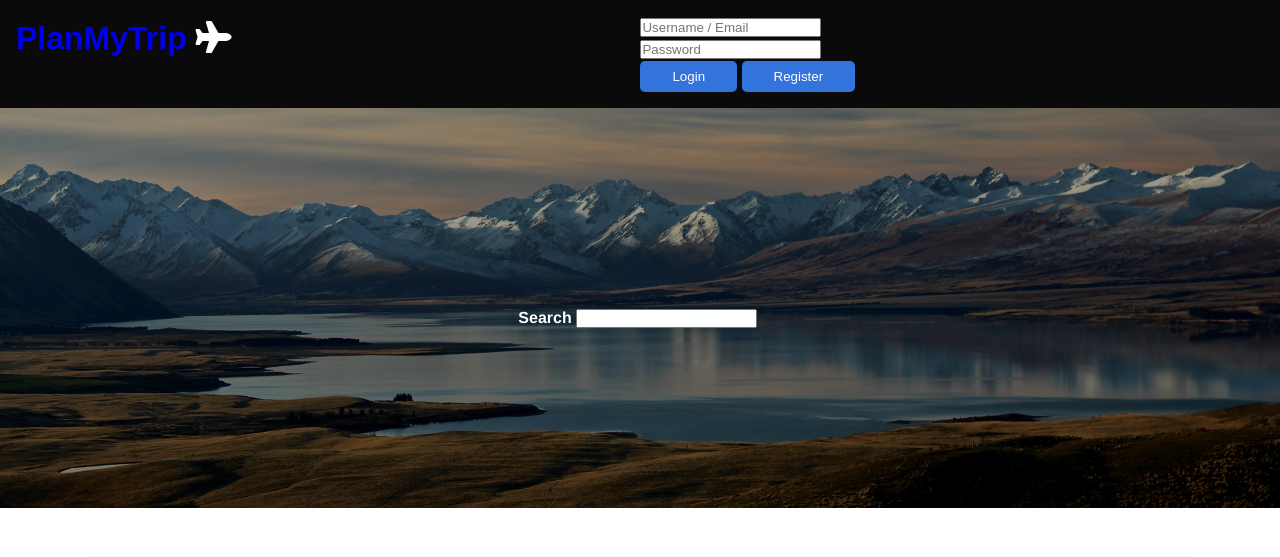
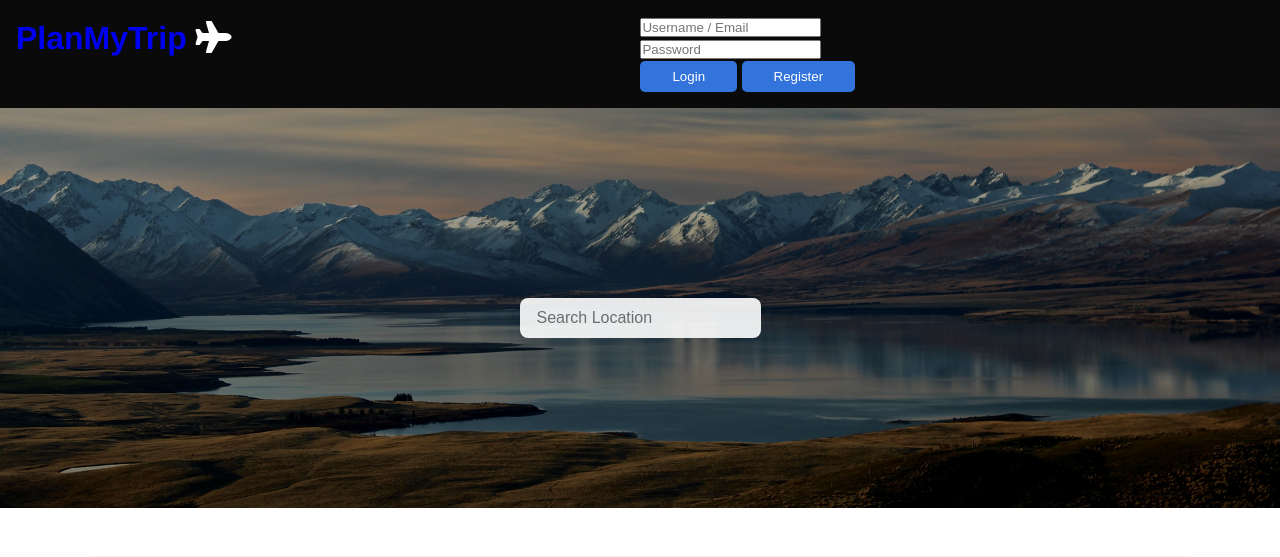
Before and after one commit to SuperMario80/PlanMyTrip, a PHP site: page / in a window 1280 px wide. Shown: the top 557 px of the page. Run offline with PHP 8.4, Linux system fonts and the light colour scheme; some libraries are stand-ins or nearby versions.

Commit message:
styling updated location.htmlb etc

```diff
--- a/css/style.css
+++ b/css/style.css
@@ -171,7 +171,7 @@ p {
   max-width: 1100px;
   margin: auto;
   /* padding: 0 2 rem; */
-  /* overflow: hidden; */
+  overflow: hidden;
 }
 
 
@@ -211,23 +211,47 @@ figure .image img {
   justify-content: space-around;
 }
 
-.dropdown-item {
+/* .dropdown-item {
   display: flex;
   align-items: center;
   height: 60px;
   cursor: pointer;
-}
+} */
 
-.dropdown-item img {
+/* .dropdown-item img {
   height: 50px;
   margin-right: 10px;
+} */
+
+.input, .textarea {
+
+  align-items: center;
+  border: 1px solid transparent;
+  border-radius: 8px;
+  box-shadow: none;
+  display: inline-flex;
+  font-size: 1rem;
+  height: 2.5em;
+  justify-content: flex-start;
+  opacity: 0.9;
+  /* line-height: 1; */
+  padding: 1rem;
+
+
+   /* padding-bottom: calc(0.5em - 1px);
+  padding-left: calc(0.75em - 1px);
+  padding-right: calc(0.75em - 1px);
+  padding-top: calc(0.5em - 1px);  */
+  position: relative;
+  vertical-align: top;
 }
 
 
+
 .dropdown {
-  display: inline-flex;
+  display: flex;
   position: relative;
-  vertical-align: bottom;
+  /* vertical-align: bottom; */
 }
 
 .dropdown.is-active .dropdown-menu, .dropdown.is-hoverable:hover .dropdown-menu {
@@ -242,7 +266,7 @@ figure .image img {
   padding-top: 4px;
   position: absolute;
   top: 100%;
-  z-index: 20;
+  /* z-index: 20; */
 }
 
 .dropdown-content {
@@ -265,7 +289,8 @@ figure .image img {
 a.dropdown-item,
 button.dropdown-item {
   padding-right: 3rem;
-  text-align: inherit;
+  text-align: start;
+  /* align-items: left; */
   white-space: nowrap;
   width: 100%;
 }
@@ -274,6 +299,7 @@ a.dropdown-item:hover,
 button.dropdown-item:hover {
   background-color: whitesmoke;
   color: #0a0a0a;
+  cursor: pointer;
 }
 
 a.dropdown-item.is-active,
--- a/html/foot.html.php
+++ b/html/foot.html.php
@@ -1,18 +1,11 @@
- <footer class="mt-5 p-3 text-center bg-light">
-    PlanMyTrip &copy;
-  </footer>
+      <footer class="mt-5 p-3 text-center bg-light">
+        PlanMyTrip &copy;
+      </footer>
 
 
-  <!-- <script src="https://cdnjs.cloudflare.com/ajax/libs/popper.js/1.12.3/umd/popper.min.js" integrity="sha384-vFJXuSJphROIrBnz7yo7oB41mKfc8JzQZiCq4NCceLEaO4IHwicKwpJf9c9IpFgh" crossorigin="anonymous"></script> -->
-  <!-- <script src="https://maxcdn.bootstrapcdn.com/bootstrap/4.0.0-beta.2/js/bootstrap.min.js" integrity="sha384-alpBpkh1PFOepccYVYDB4do5UnbKysX5WZXm3XxPqe5iKTfUKjNkCk9SaVuEZflJ" crossorigin="anonymous"></script> -->
-
-   <script src="js/utils.js"></script>
-   <script src="js/autocomplete.js"></script>
-   <script src="js/app.js"></script>
-
-  <!-- <script src="js/triposotest.js"></script>
-  <script src="js/uitest2.js"></script>
-  <script src="js/apptest.js"></script> -->
-  </div>
+    </div>
+    <script src="js/utils.js?<?php echo time(); ?>"></script>
+    <script src="js/autocomplete.js?<?php echo time(); ?>"></script>
+    <script src="js/app.js?<?php echo time(); ?>"></script>
   </body>
 </html>
--- a/html/head.html.php
+++ b/html/head.html.php
@@ -14,7 +14,7 @@
       rel="stylesheet"
       href="https://cdnjs.cloudflare.com/ajax/libs/bulma/0.7.5/css/bulma.css"
     /> -->
-    <link rel="stylesheet" href="css/style.css" />
+    <link rel="stylesheet" href="css/style.css?<?php echo time(); ?>" />
     </head>
     <body>
         <div id="navbar">
--- a/html/pointOfInterest.html.php
+++ b/html/pointOfInterest.html.php
@@ -50,7 +50,7 @@
 
       <?php foreach ($selectedPoi as $poi) : ?>
 <div class="notification is-primary">
-            <div class="">#<?= $poi->getId() ?> |  Location #<?= $poi->getIdLocation() ?> |
+            <div class="">Location#<?= $poi->getIdLocation() ?> |  #<?= $poi->getId() ?> |
                 <a href="<?= htmlSpecialChars($poi->getPoiMap()) ?>" target="_blank"> <?= htmlSpecialChars($poi->getPoiName()) ?> |  </a>
                 <a href="<?= htmlSpecialChars($poi->getInfoLink()) ?>" target="_blank">Map</a>
               |  <?= htmlSpecialChars($poi->getCity()) ?>  |  <?= htmlSpecialChars($poi->getLocationKey()) ?>   |  <?= htmlSpecialChars($poi->getAttraction()) ?>
--- a/js/app.js
+++ b/js/app.js
@@ -17,13 +17,14 @@ createAutoComplete({
   root: document.querySelector('.autocomplete'),
   renderOption(location) {
     //  const imgSrc = location.images[0].source_url === 'N/A' ? '' : location.images[0].source_url;
+    return `
+      <div>${location.name}      (${location.type},    ${location.country_id})</div>
+
+
+      `;
     // return `
-    //   <div>${location.results.name} (${location.results.id}) ${location.results.country_id} ${location.results.type}</div>
-
+    // <img src="" />${location.name} | ${location.id} | (${location.country_id}, ${location.type})
     // `;
-    return `
-    <img src="" />${location.name} | ${location.id} | (${location.country_id}, ${location.type})
-    `;
 
   },
   onOptionSelect(location) {
--- a/js/autocomplete.js
+++ b/js/autocomplete.js
@@ -7,8 +7,7 @@ const createAutoComplete = ({
   fetchData
 }) => {
   root.innerHTML = `
-    <label><b>Search</b></label>
-    <input class="input" />
+    <input class="input" placeholder="Search Location"/>
     <div class="dropdown">
       <div class="dropdown-menu">
         <div class="dropdown-content results"></div>
```
Also changed, not shown: html/location.html.php (+22 -1 lines), locRequest.php (+0 -16 lines), nbproject/project.xml (added, +9 -0 lines), 3 other files.
